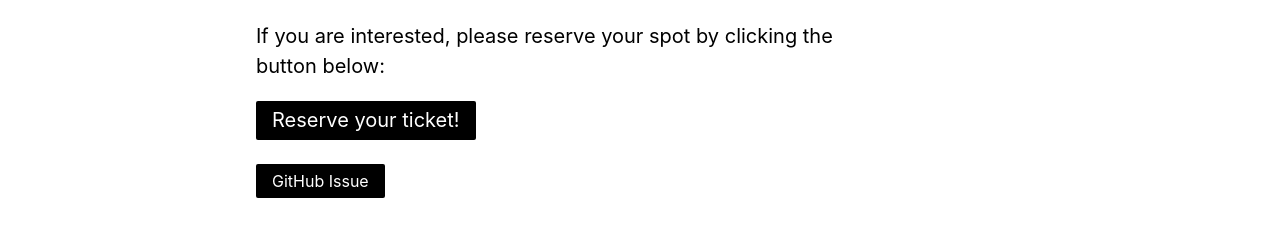
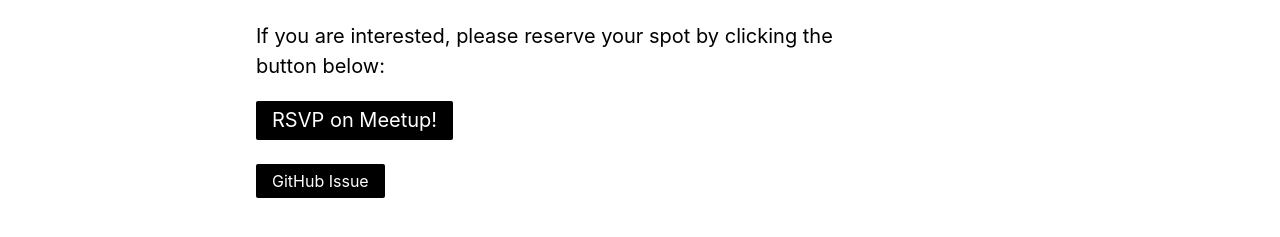
Before and after one commit to nodeschool/dusseldorf, a Jekyll site: the page built from _events/1.md, in a window 1280 px wide. Shown: the part 483-720 px from the top of the page. Built offline with Jekyll 4.4.1, drawn with Linux system fonts in a browser that asks for light colours.

Commit message:
change button wording

```diff
--- a/_layouts/event.html
+++ b/_layouts/event.html
@@ -10,7 +10,7 @@ layout: main
 </p>
 <a
   class="f4 link dim br1 ph3 pv2 mb2 dib white bg-black"
-  href="{{ page.reservation }}">Reserve your ticket!</a>
+  href="{{ page.reservation }}">RSVP on Meetup!</a>
 <br>
 <a
   class="f5 link dim br1 ph3 pv2 mb2 dib white bg-black mt3"
```
